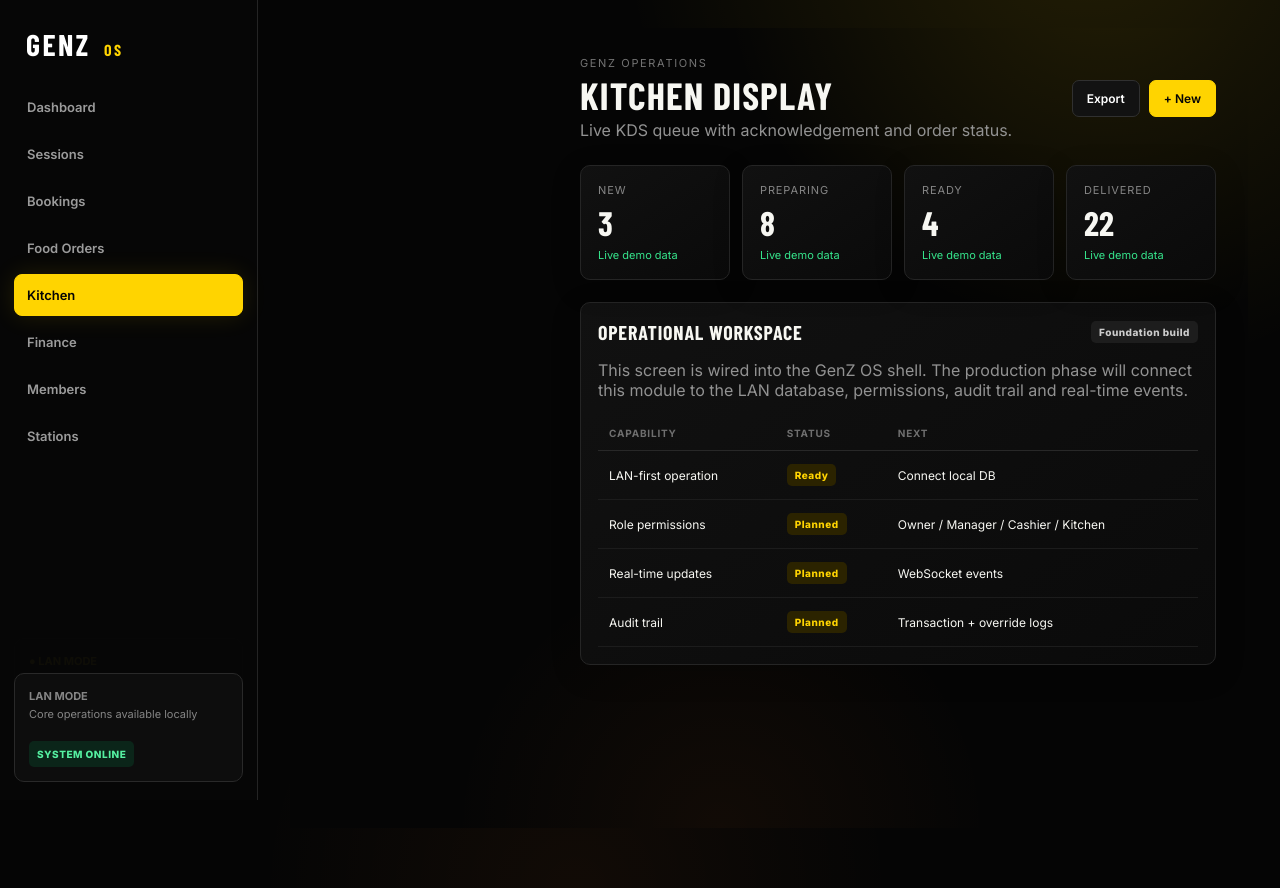
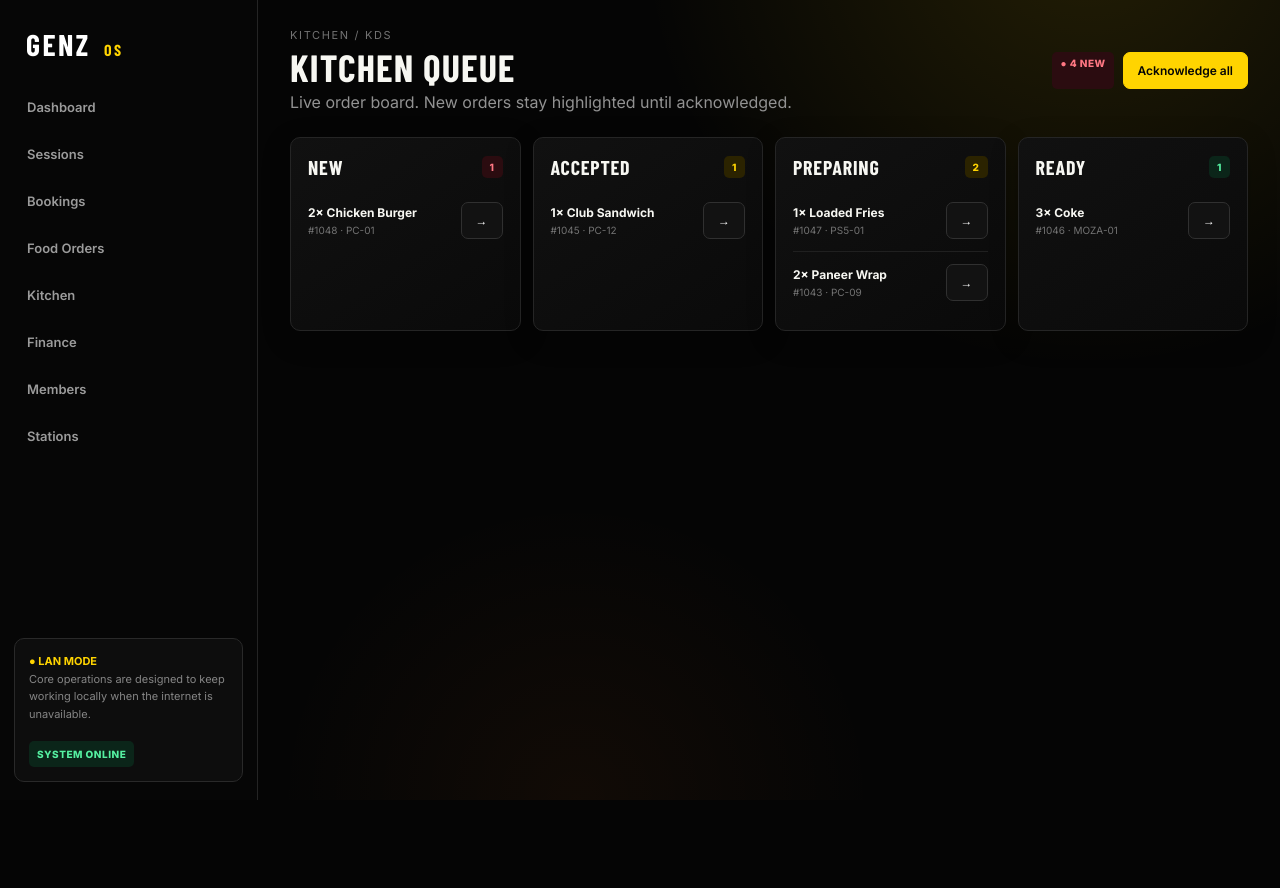
Before and after one commit to Aravind1707/GenZ, a Next.js app: page /kitchen in a window 1280 px wide. After the commit the page ends 800 px from the top, so only its background shows below. Built offline with nearby package versions, Linux system fonts and the light colour scheme.

Commit message:
feat: build kitchen display queue

```diff
--- /dev/null
+++ b/app/kitchen/page.tsx
@@ -0,0 +1,2 @@
+const columns=[['NEW',[['#1048','2× Chicken Burger','PC-01']]],['ACCEPTED',[['#1045','1× Club Sandwich','PC-12']]],['PREPARING',[['#1047','1× Loaded Fries','PS5-01'],['#1043','2× Paneer Wrap','PC-09']]],['READY',[['#1046','3× Coke','MOZA-01']]]];
+export default function Kitchen(){return <><div className="top"><div><div className="eyebrow">Kitchen / KDS</div><div className="title">Kitchen queue</div><div className="muted">Live order board. New orders stay highlighted until acknowledged.</div></div><div className="actions"><span className="badge red">● 4 NEW</span><button className="btn primary">Acknowledge all</button></div></div><div style={{display:'grid',gridTemplateColumns:'repeat(4,1fr)',gap:12}}>{columns.map(([status,items])=><div className="card" key={status as string}><div className="sectionHead"><div className="sectionTitle">{status as string}</div><span className={'badge '+(status==='NEW'?'red':status==='READY'?'green':'amber')}>{(items as string[][]).length}</span></div>{(items as string[][]).map(o=><div className="order" key={o[0]}><div><div className="orderName">{o[1]}</div><div className="orderSub">{o[0]} · {o[2]}</div></div><button className="btn">→</button></div>)}</div>)}</div></>}
```
